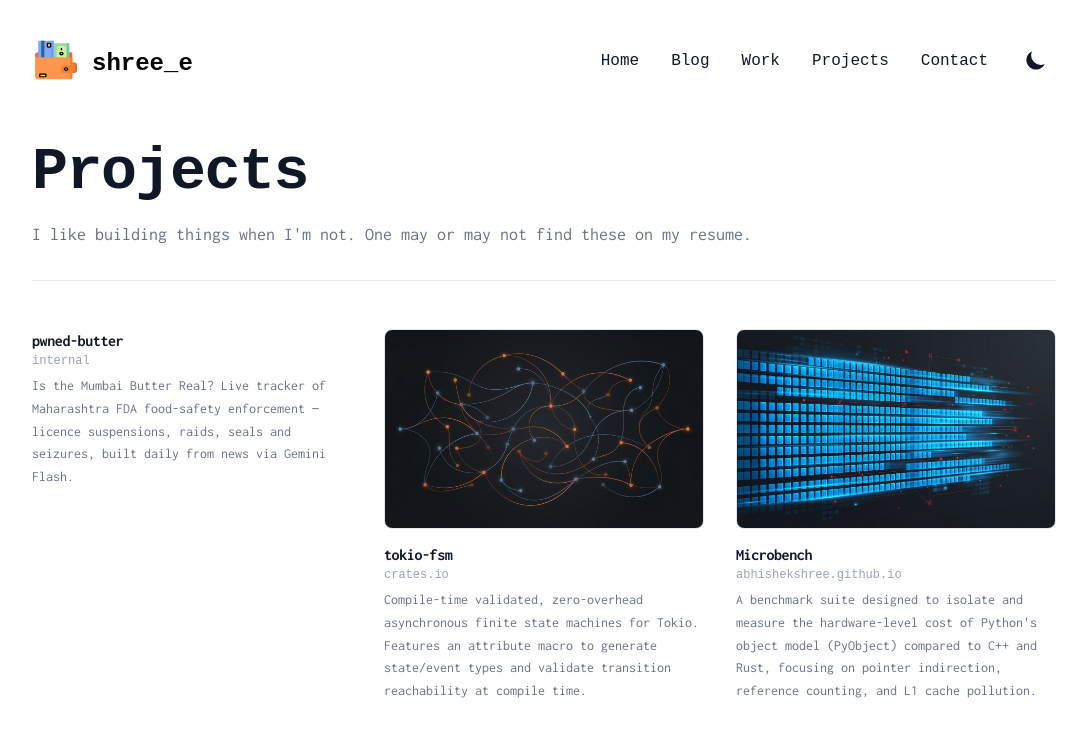
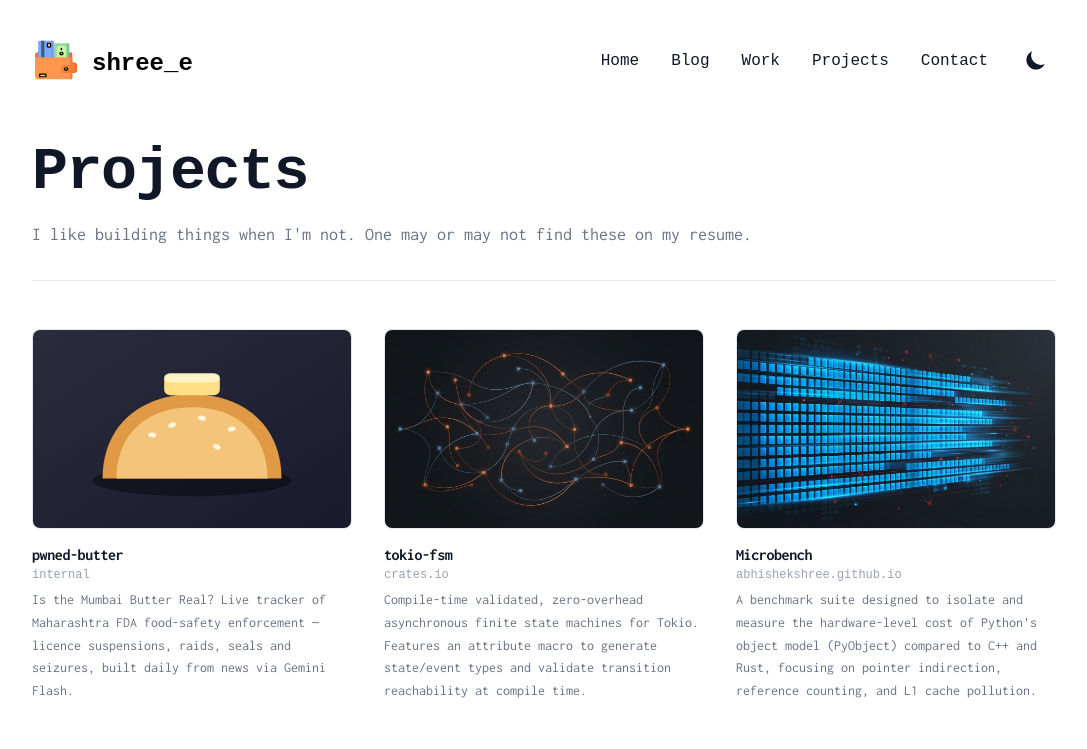
Before and after one commit to abhishekshree/abhishekshree.github.io, a Next.js app: page /projects in a window 1280 px wide. Shown: the top 749 px of the page, without its empty margins (96-1183 px from the left). Built offline with nearby package versions, Linux system fonts and the light colour scheme.

Commit message:
feat: full-bleed tracker page, bun svg project image

```diff
--- a/app/pwned-butter/page.js
+++ b/app/pwned-butter/page.js
@@ -27,7 +27,7 @@ export default function PwnedButter() {
           government body; use as a reference only.
         </p>
       </div>
-      <div className="flex flex-col h-[calc(100vh-14rem)] min-h-[28rem]">
+      <div className="w-screen mx-[calc(50%-50vw)] flex flex-col h-[calc(100vh-14rem)] min-h-[28rem]">
         <iframe
           src="https://pwned-butter.vercel.app"
           title="Is the Mumbai Butter Real?"
--- a/data/projectsData.js
+++ b/data/projectsData.js
@@ -3,6 +3,7 @@ const projectsData = [
     title: 'pwned-butter',
     description:
       "Is the Mumbai Butter Real? Live tracker of Maharashtra FDA food-safety enforcement — licence suspensions, raids, seals and seizures, built daily from news via Gemini Flash.",
+    imgSrc: '/static/images/pp/pwned-butter.svg',
     href: '/pwned-butter',
   },
   {
```
Also changed, not shown: public/static/images/pp/pwned-butter.svg (added).
